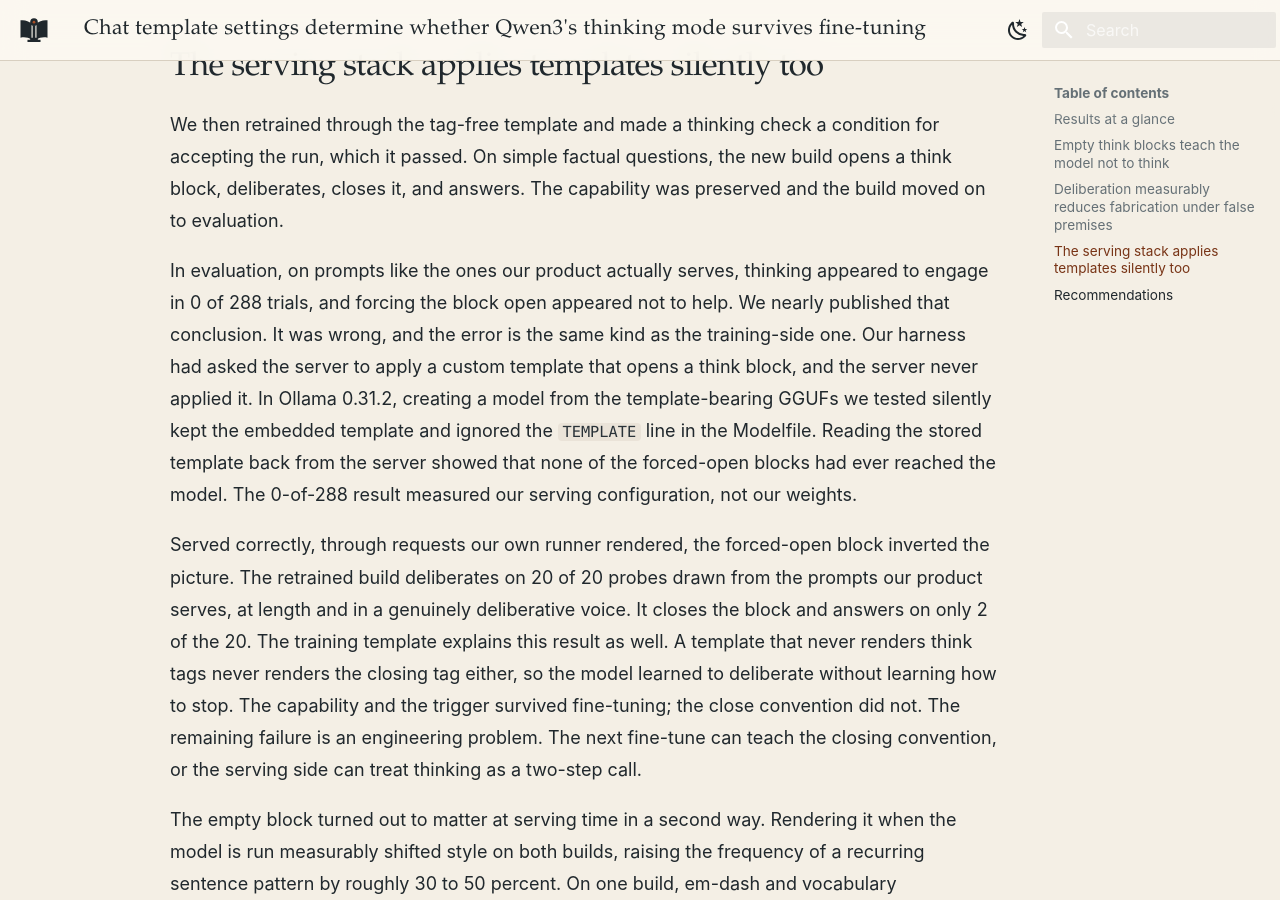
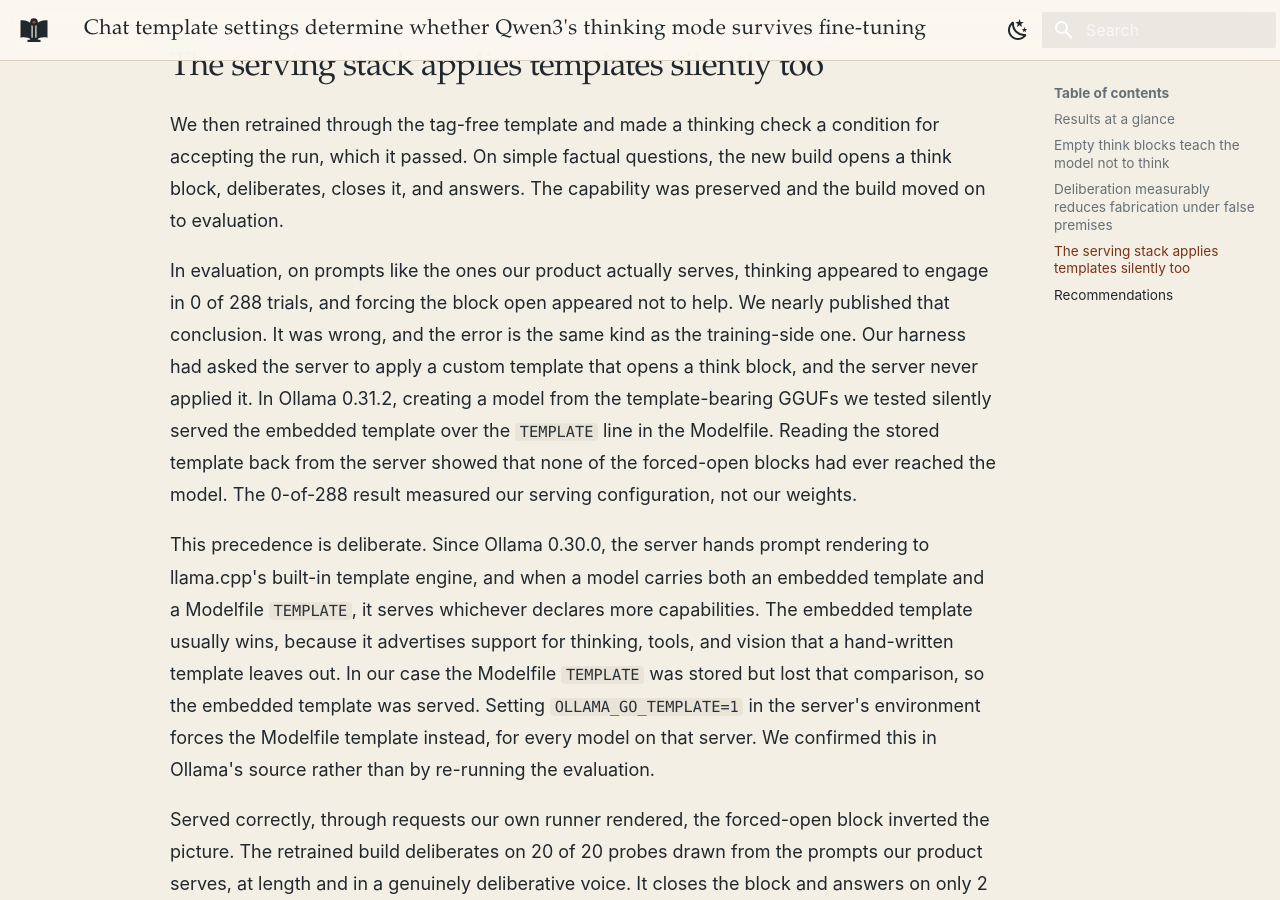
Before and after one commit to Meldh-LLC/meldh-com, an MkDocs documentation site: the page built from docs/writing/qwen3-template-thinking.md, in a window 1280 px wide and 900 px high, scrolled down 4034 px. Built offline with MkDocs 1.6.1 and Material for MkDocs 9.7.7, drawn with Linux system fonts in a browser that asks for light colours.

Commit message:
Add files via upload
Add Ollama template-precedence detail

```diff
--- a/docs/writing/qwen3-template-thinking.md
+++ b/docs/writing/qwen3-template-thinking.md
@@ -68,7 +68,9 @@ Fine-tuning is also where the fabrication risk concentrates. Supervised fine-tun
 
 We then retrained through the tag-free template and made a thinking check a condition for accepting the run, which it passed. On simple factual questions, the new build opens a think block, deliberates, closes it, and answers. The capability was preserved and the build moved on to evaluation.
 
-In evaluation, on prompts like the ones our product actually serves, thinking appeared to engage in 0 of 288 trials, and forcing the block open appeared not to help. We nearly published that conclusion. It was wrong, and the error is the same kind as the training-side one. Our harness had asked the server to apply a custom template that opens a think block, and the server never applied it. In Ollama 0.31.2, creating a model from the template-bearing GGUFs we tested silently kept the embedded template and ignored the `TEMPLATE` line in the Modelfile. Reading the stored template back from the server showed that none of the forced-open blocks had ever reached the model. The 0-of-288 result measured our serving configuration, not our weights.
+In evaluation, on prompts like the ones our product actually serves, thinking appeared to engage in 0 of 288 trials, and forcing the block open appeared not to help. We nearly published that conclusion. It was wrong, and the error is the same kind as the training-side one. Our harness had asked the server to apply a custom template that opens a think block, and the server never applied it. In Ollama 0.31.2, creating a model from the template-bearing GGUFs we tested silently served the embedded template over the `TEMPLATE` line in the Modelfile. Reading the stored template back from the server showed that none of the forced-open blocks had ever reached the model. The 0-of-288 result measured our serving configuration, not our weights.
+
+This precedence is deliberate. Since Ollama 0.30.0, the server hands prompt rendering to llama.cpp's built-in template engine, and when a model carries both an embedded template and a Modelfile `TEMPLATE`, it serves whichever declares more capabilities. The embedded template usually wins, because it advertises support for thinking, tools, and vision that a hand-written template leaves out. In our case the Modelfile `TEMPLATE` was stored but lost that comparison, so the embedded template was served. Setting `OLLAMA_GO_TEMPLATE=1` in the server's environment forces the Modelfile template instead, for every model on that server. We confirmed this in Ollama's source rather than by re-running the evaluation.
 
 Served correctly, through requests our own runner rendered, the forced-open block inverted the picture. The retrained build deliberates on 20 of 20 probes drawn from the prompts our product serves, at length and in a genuinely deliberative voice. It closes the block and answers on only 2 of the 20. The training template explains this result as well. A template that never renders think tags never renders the closing tag either, so the model learned to deliberate without learning how to stop. The capability and the trigger survived fine-tuning; the close convention did not. The remaining failure is an engineering problem. The next fine-tune can teach the closing convention, or the serving side can treat thinking as a two-step call.
 
```
